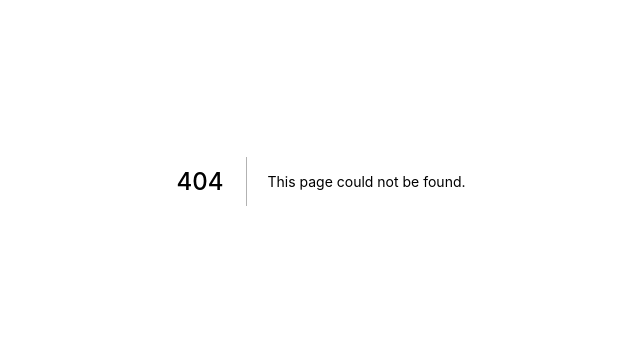
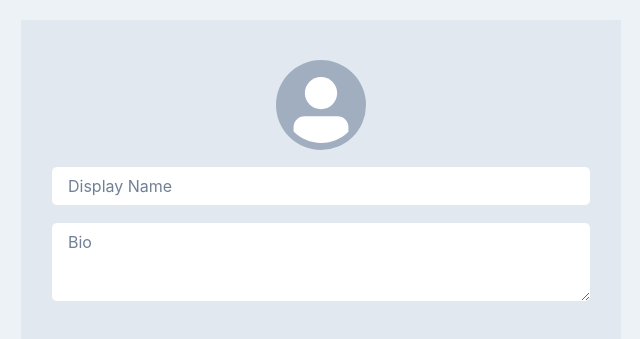
Before and after one commit to aj-maz/rare-fans, a Next.js app in the folder client/: page /setup in a window 1280 px wide. Before the commit this address had no page. Shown: the part 219-558 px from the top of the page, without its empty margins (319-959 px from the left). Built offline with nearby package versions, Linux system fonts and the light colour scheme.

Commit message:
creator form template added

```diff
--- /dev/null
+++ b/client/components/CreatorForm.js
@@ -0,0 +1,43 @@
+import {
+  Box,
+  Avatar,
+  Input,
+  Textarea,
+  VStack,
+  VisuallyHidden,
+} from "@chakra-ui/react";
+
+const CreatorForm = () => {
+  return (
+    <VStack py="10" bg="gray.200" width="90%" maxWidth="600px" spacing={4}>
+      <Box>
+        <VisuallyHidden>
+          <input name="avatar" id="avatar" display="hidden" type="file" />
+        </VisuallyHidden>
+        <label for="avatar">
+          <Avatar cursor="pointer" width="90px" height="90px" />
+        </label>
+      </Box>
+      <Box width="90%">
+        <Input
+          bg="white"
+          placeholder="Display Name"
+          width="100%"
+          focusBorderColor="blue.600"
+          color="gray.700"
+        />
+      </Box>
+      <Box width="90%">
+        <Textarea
+          focusBorderColor="blue.600"
+          color="gray.700"
+          bg="white"
+          placeholder="Bio"
+          width="100%"
+        />
+      </Box>
+    </VStack>
+  );
+};
+
+export default CreatorForm;
--- /dev/null
+++ b/client/pages/setup.js
@@ -0,0 +1,12 @@
+import { Center } from "@chakra-ui/react";
+import CreatorForm from "../components/CreatorForm";
+
+const Setup = () => {
+  return (
+    <Center h="100vh" bg='gray.100'>
+      <CreatorForm />
+    </Center>
+  );
+};
+
+export default Setup;
```
